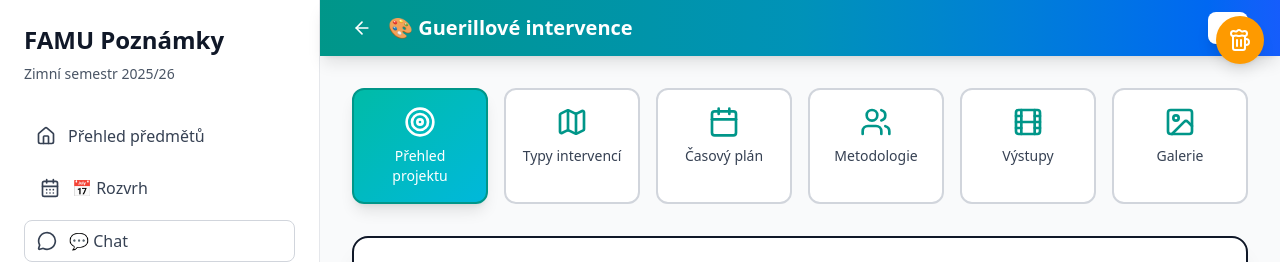
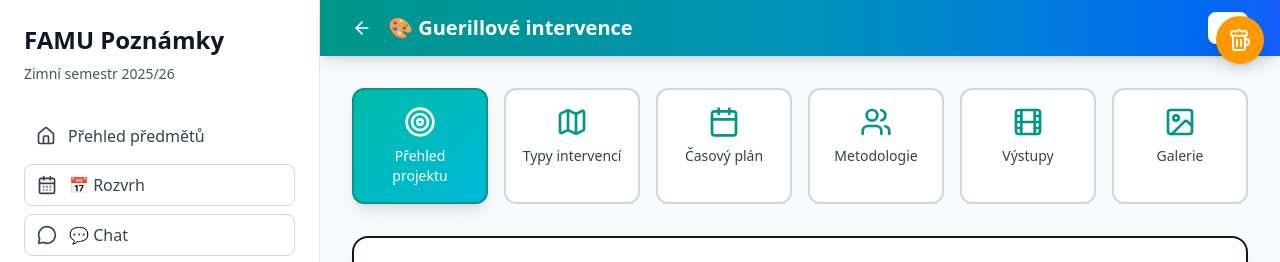
Before and after one commit to martintomekvfx/FAMU, a React (Vite) app in the folder semeter_one/famu-notes/: page /FAMU/project in a window 1280 px wide. Shown: the top 262 px of the page. Built offline with nearby package versions, Linux system fonts and the light colour scheme.

Commit message:
Fix Rozvrh button styling - add border outline

```diff
--- a/semeter_one/famu-notes/src/components/Sidebar.jsx
+++ b/semeter_one/famu-notes/src/components/Sidebar.jsx
@@ -115,10 +115,10 @@ function Sidebar() {
               to="/timetable"
               onClick={() => setIsOpen(false)}
               className={`
-                flex items-center gap-3 px-4 py-3 rounded-lg transition-all
+                flex items-center gap-3 px-3 py-2 rounded-lg transition-colors mt-2
                 ${location.pathname === '/timetable'
-                  ? 'bg-gray-900 text-white shadow-lg'
-                  : 'text-gray-700 hover:bg-gray-100'
+                  ? 'bg-gray-900 text-white border border-gray-900'
+                  : 'text-gray-700 hover:bg-gray-100 border border-gray-300'
                 }
               `}
             >
```
